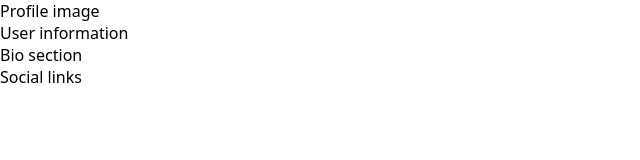
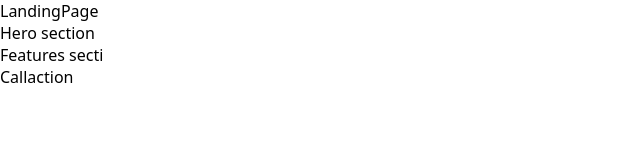
Before and after one commit to EshwarRao717/PRACTICE-SET01, a React (Vite) app: page / in a window 1280 px wide. Shown: the top 160 px of the page, without its empty margins (0-640 px from the left). Built offline with nearby package versions, Linux system fonts and the light colour scheme.

Commit message:
Practice-03

```diff
--- a/src/App.jsx
+++ b/src/App.jsx
@@ -1,4 +1,5 @@
-import ProfilePage from "./BasicPage/ProfilePage"
+import LandingPage from "./BasicPage/LandingPage"
+
 
 
 
@@ -8,7 +9,7 @@ import ProfilePage from "./BasicPage/ProfilePage"
 const App = () => {
   return (
     <div >
-<ProfilePage/>
+<LandingPage/>
     </div>
   )
 }
--- /dev/null
+++ b/src/BasicPage/LandingPage.jsx
@@ -0,0 +1,17 @@
+import Callaction from "../Component.jsx/Callaction"
+import Featuressection from "../Component.jsx/Featuressection"
+import Herosection from "../Component.jsx/Herosection"
+
+
+const LandingPage = () => {
+  return (
+    <div>
+        LandingPage
+      <Herosection/>
+      <Featuressection/>
+      <Callaction/>
+    </div>
+  )
+}
+
+export default LandingPage
--- a/src/BasicPage/ProfilePage.jsx
+++ /dev/null
@@ -1,20 +0,0 @@
-import Biosection from "../Component.jsx/Biosection"
-import Profileimage from "../Component.jsx/Profileimage"
-import Sociallinks from "../Component.jsx/Sociallinks"
-import Userinformation from "../Component.jsx/Userinformation"
-
-
-const ProfilePage = () => {
-  return (
-    <div><h1></h1>
-        <Profileimage/>
-        <Userinformation/>
-      <Biosection/>
-      <Sociallinks/>
-
-
-    </div>
-  )
-}
-
-export default ProfilePage
--- a/src/Component.jsx/Biosection.jsx
+++ /dev/null
@@ -1,11 +0,0 @@
-
-
-const Biosection = () => {
-  return (
-    <div>
-      Bio section
-    </div>
-  )
-}
-
-export default Biosection
--- /dev/null
+++ b/src/Component.jsx/Callaction.jsx
@@ -0,0 +1,11 @@
+import React from 'react'
+
+const Callaction = () => {
+  return (
+    <div>
+      Callaction
+    </div>
+  )
+}
+
+export default Callaction
--- /dev/null
+++ b/src/Component.jsx/Featuressection.jsx
@@ -0,0 +1,12 @@
+
+
+const Featuressection = () => {
+  return (
+    <div>
+Features secti
+
+    </div>
+  )
+}
+
+export default Featuressection
--- /dev/null
+++ b/src/Component.jsx/Herosection.jsx
@@ -0,0 +1,11 @@
+
+
+const Herosection = () => {
+  return (
+    <div>
+      Hero section
+    </div>
+  )
+}
+
+export default Herosection
--- a/src/Component.jsx/Profileimage.jsx
+++ /dev/null
@@ -1,11 +0,0 @@
-
-
-const Profileimage = () => {
-  return (
-    <div>
-      Profile image
-    </div>
-  )
-}
-
-export default Profileimage
--- a/src/Component.jsx/Sociallinks.jsx
+++ /dev/null
@@ -1,11 +0,0 @@
-
-
-const Sociallinks = () => {
-  return (
-    <div>
-      Social links
-    </div>
-  )
-}
-
-export default Sociallinks
--- a/src/Component.jsx/Userinformation.jsx
+++ /dev/null
@@ -1,11 +0,0 @@
-
-
-const Userinformation = () => {
-  return (
-    <div>
-      User information
-    </div>
-  )
-}
-
-export default Userinformation
```
